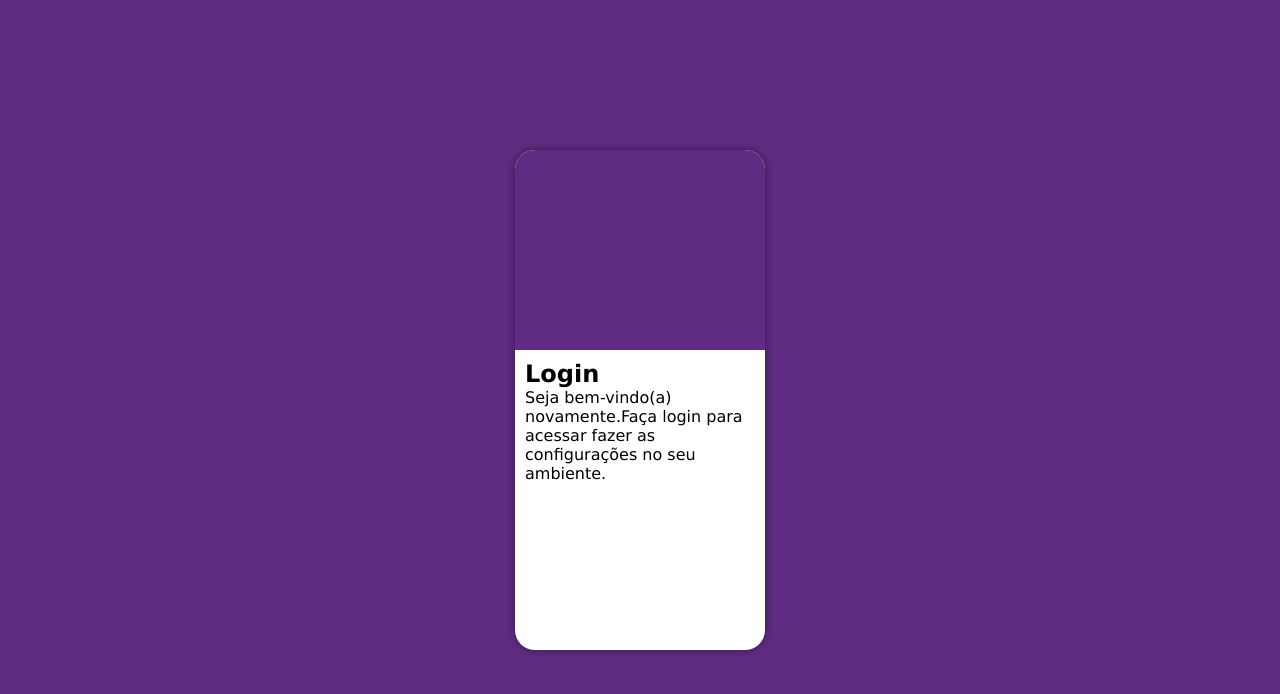
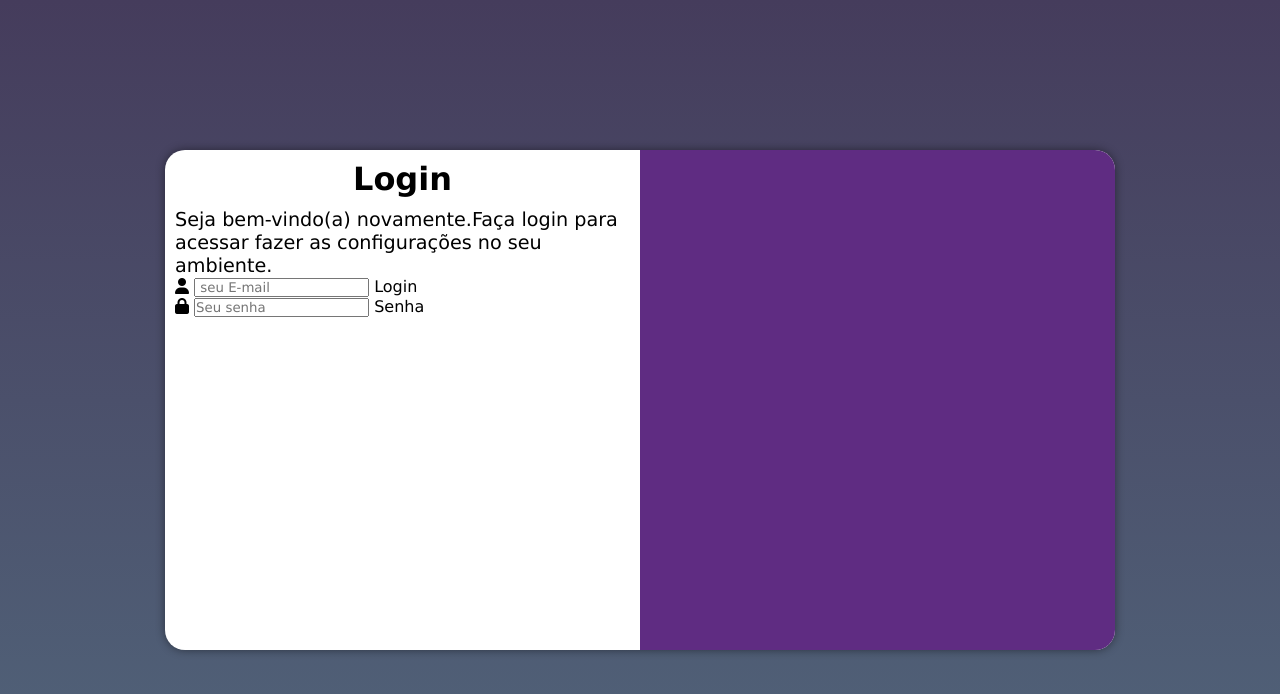
Before and after one commit to AmandaLuizaFreitas/projeto-login, a plain HTML site: page index.html in a window 1280 px wide. Drawn offline with Linux system fonts and the light colour scheme.

Commit message:
atualizando

```diff
--- a/estilo/media-query.css
+++ b/estilo/media-query.css
@@ -2,18 +2,42 @@
 
  @media screen and (min-width: 768px) and (max-width: 992px) {
     body{
-        background-image: linear-gradient(to top,#49a09d, #5f2c82);
+        background-image: linear-gradient(to top,#51647a, #453c5c);
+
        }
        section#login{
-        width: 950px;
+        width:100%;
        }
        #imagem{
-        float: right;
+        float: left;
         width: 50%;
         height: 100%;
        }
        #login  #formulario{
-         float: left;
+         float: right;
          width: 50%;
        }
   }
+  @media screen and (min-width:992px) {
+    body{
+      background-image: linear-gradient(to top,#51647a, #453c5c);
+     }
+     section#login{
+      width: 950px;
+     }
+     #imagem{
+      float: right;
+      width: 50%;
+      height: 100%;
+     }
+     #login  #formulario{
+       float: left;
+       width: 50%;
+     }
+     #formulario h1{
+      font-size: 2em;
+     }
+     #formulario p{
+      font-size: 1.2em;
+  }
+  }
--- a/estilo/style.css
+++ b/estilo/style.css
@@ -11,7 +11,7 @@
     box-sizing: border-box;
 }
 body,html{
-    background-color: #5f2c82;
+    background-color: #453c5c;
     width: 100vw;
     height: vh;
 
@@ -44,3 +44,10 @@ section#login{
     display: block;
     padding: 10px;
 }
+#formulario h1{
+    text-align: center;
+    margin-bottom: 10px;
+}
+#formulario p{
+    font-size: .8em;
+}
--- a/index.html
+++ b/index.html
@@ -18,11 +18,22 @@
             <h1>Login</h1>
             <p>Seja bem-vindo(a) novamente.Faça login para acessar fazer as configurações no seu ambiente.</p>
             <form action="login.php" method="post">
+                <div class="campo">
+                    <i class="fa-solid fa-user"></i>
+                    <input type="email" name="login" id="ilogin" placeholder=" seu E-mail">
+                    <label for="ilpgin">Login</label>
+                </div>
 
+                 <div class="campo">
+                    <i class="fa-solid fa-lock"></i>
+                    <input type="password" name="sen" id="senha" placeholder="Seu senha">
+                    <label for="senha">Senha</label>
 
+                 </div>
             </form>
             </div>
         </section>
     </main>
+    <script src="https://kit.fontawesome.com/eb896bfb28.js" crossorigin="anonymous"></script>
 </body>
 </html>
```
